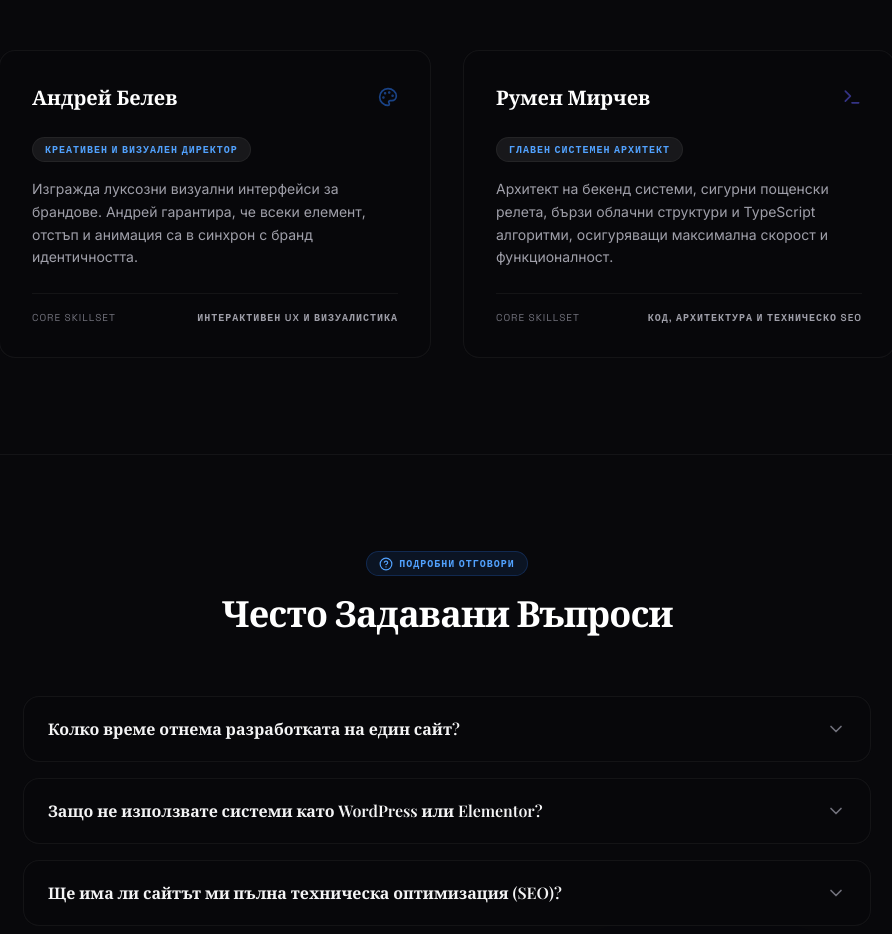
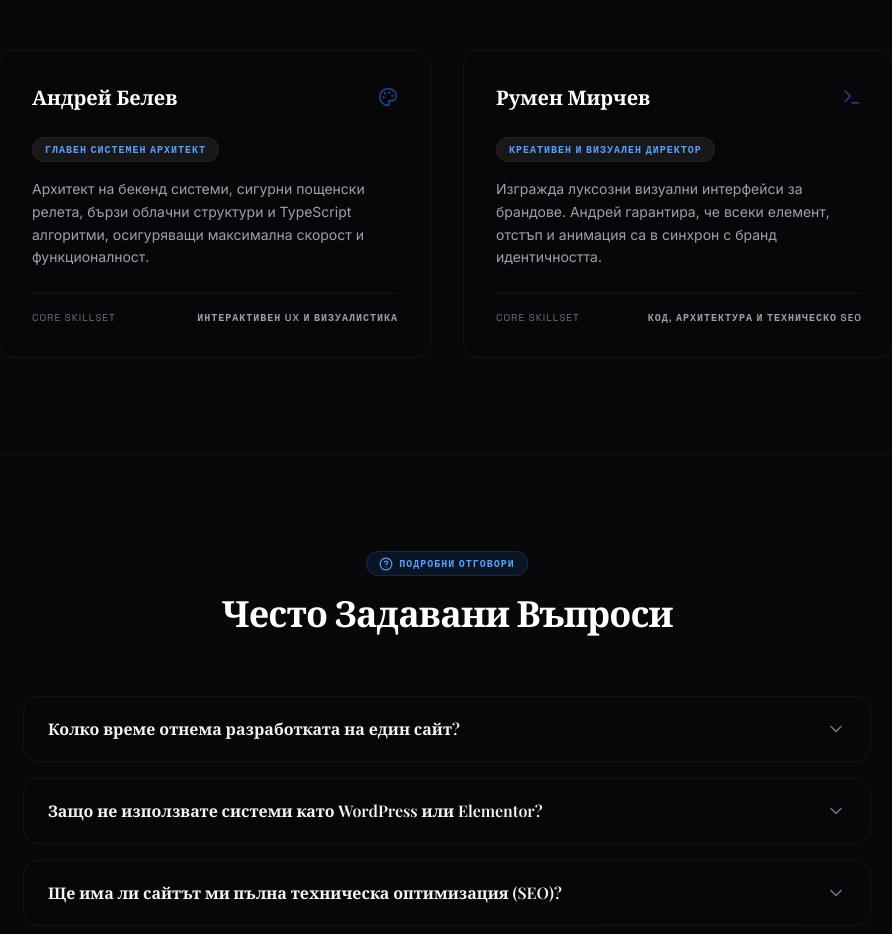
Before and after one commit to Andrey4544/AR-Studio-business, a React (Vite) app: page / in a window 1280 px wide. Shown: the part 4940-5874 px from the top of the page, without its empty margins (193-1085 px from the left). Built offline with nearby package versions, Linux system fonts and the light colour scheme; a web font is replaced by a local one.

Commit message:
Update About.tsx

```diff
--- a/src/components/About.tsx
+++ b/src/components/About.tsx
@@ -15,18 +15,18 @@ export const About: React.FC<AboutProps> = ({ language }) => {
     {
       nameEN: 'Andrey Belev',
       nameBG: 'Андрей Белев',
+      roleEN: 'Lead Systems Architect',
+      roleBG: 'Главен системен архитект',
+      bioEN: 'Spearheading robust backends, real-time SMTP relays, cloud server configs, and TypeScript performance index engines for maximum speed and security compliance.',
+      bioBG: 'Архитект на бекенд системи, сигурни пощенски релета, бързи облачни структури и TypeScript алгоритми, осигуряващи максимална скорост и функционалност.'
+    },
+    {
+      nameEN: 'Rumen Mirchev',
+      nameBG: 'Румен Мирчев',
       roleEN: 'Creative & Visual Director',
       roleBG: 'Креативен и визуален директор',
       bioEN: 'Shaping premium user flows and elite layout stylings. Andrey ensures every pixel, font margin, and scrolling detail matches total high-end identity standards.',
       bioBG: 'Изгражда луксозни визуални интерфейси за брандове. Андрей гарантира, че всеки елемент, отстъп и анимация са в синхрон с бранд идентичността.'
-    },
-    {
-      nameEN: 'Rumen Mirchev',
-      nameBG: 'Румен Мирчев',
-      roleEN: 'Lead Systems Architect',
-      roleBG: 'Главен системен архитект',
-      bioEN: 'Spearheading robust backends, real-time SMTP relays, cloud server configs, and TypeScript performance index engines for maximum speed and security compliance.',
-      bioBG: 'Архитект на бекенд системи, сигурни пощенски релета, бързи облачни структури и TypeScript алгоритми, осигуряващи максимална скорост и функционалност.'
     }
   ];
 
```
